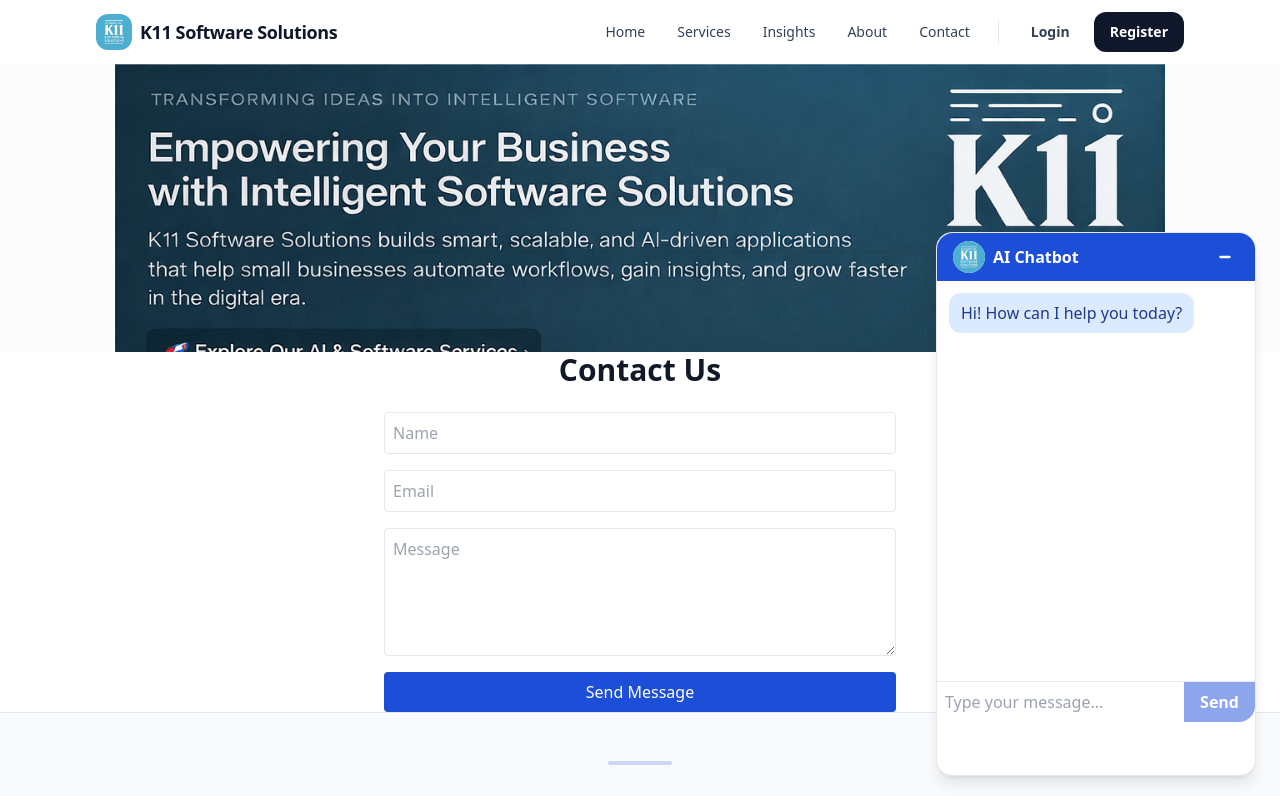
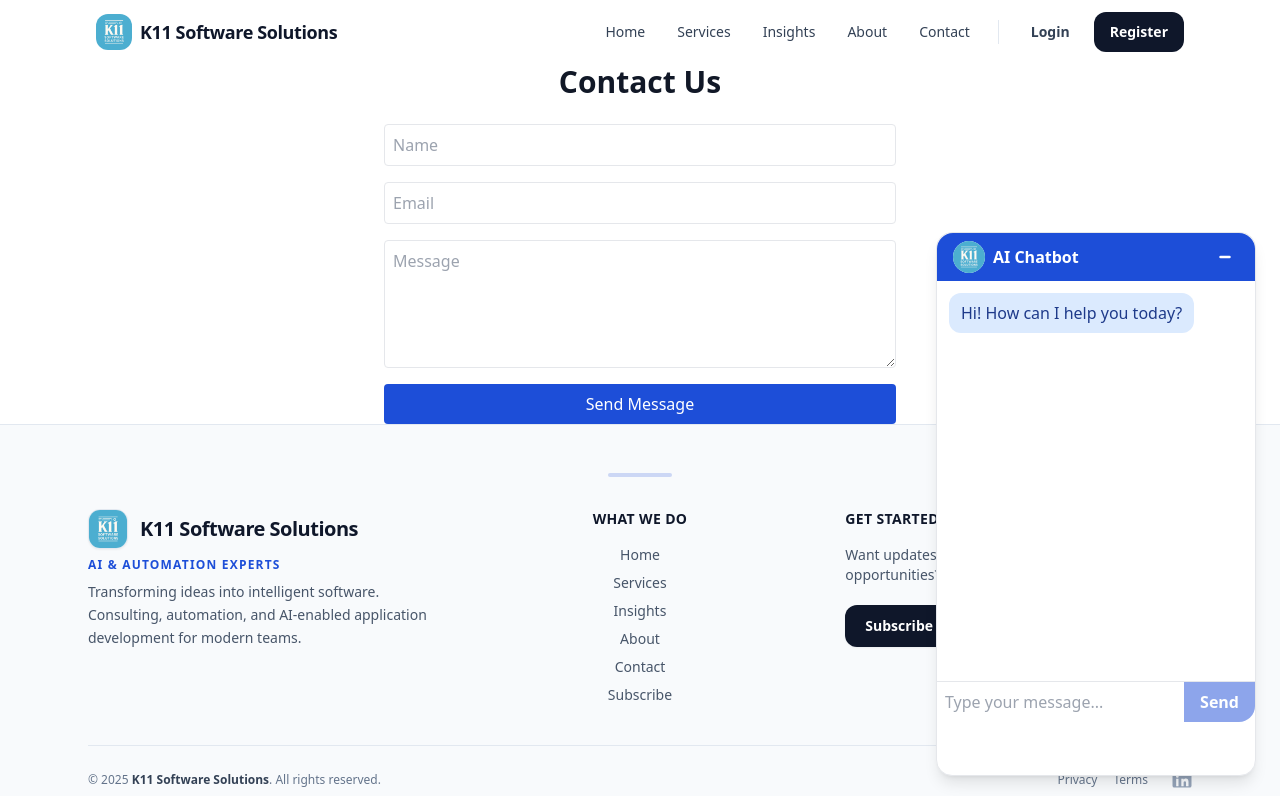
Before and after one commit to K11-Software-Solutions/k11softwaresolutions-platform, a Next.js app in the folder frontend/: page /contact in a window 1280 px wide. Shown: the top 796 px of the page. Built offline with nearby package versions, Linux system fonts and the light colour scheme; no server answers.

Commit message:
chore: remove hero image from contact page

```diff
--- a/frontend/app/contact/page.js
+++ b/frontend/app/contact/page.js
@@ -16,13 +16,6 @@
 
   return (
     <>
-      <div className="w-full h-40 md:h-56 lg:h-64 xl:h-72 overflow-hidden">
-        <img
-          src="/images/Hero.png"
-          alt="Hero"
-          className="w-full h-full object-cover"
-        />
-      </div>
       <div className="max-w-lg mx-auto">
         <h1 className="text-3xl font-bold mb-6 text-center">Contact Us</h1>
         <form onSubmit={handleSubmit} className="flex flex-col gap-4">
```
